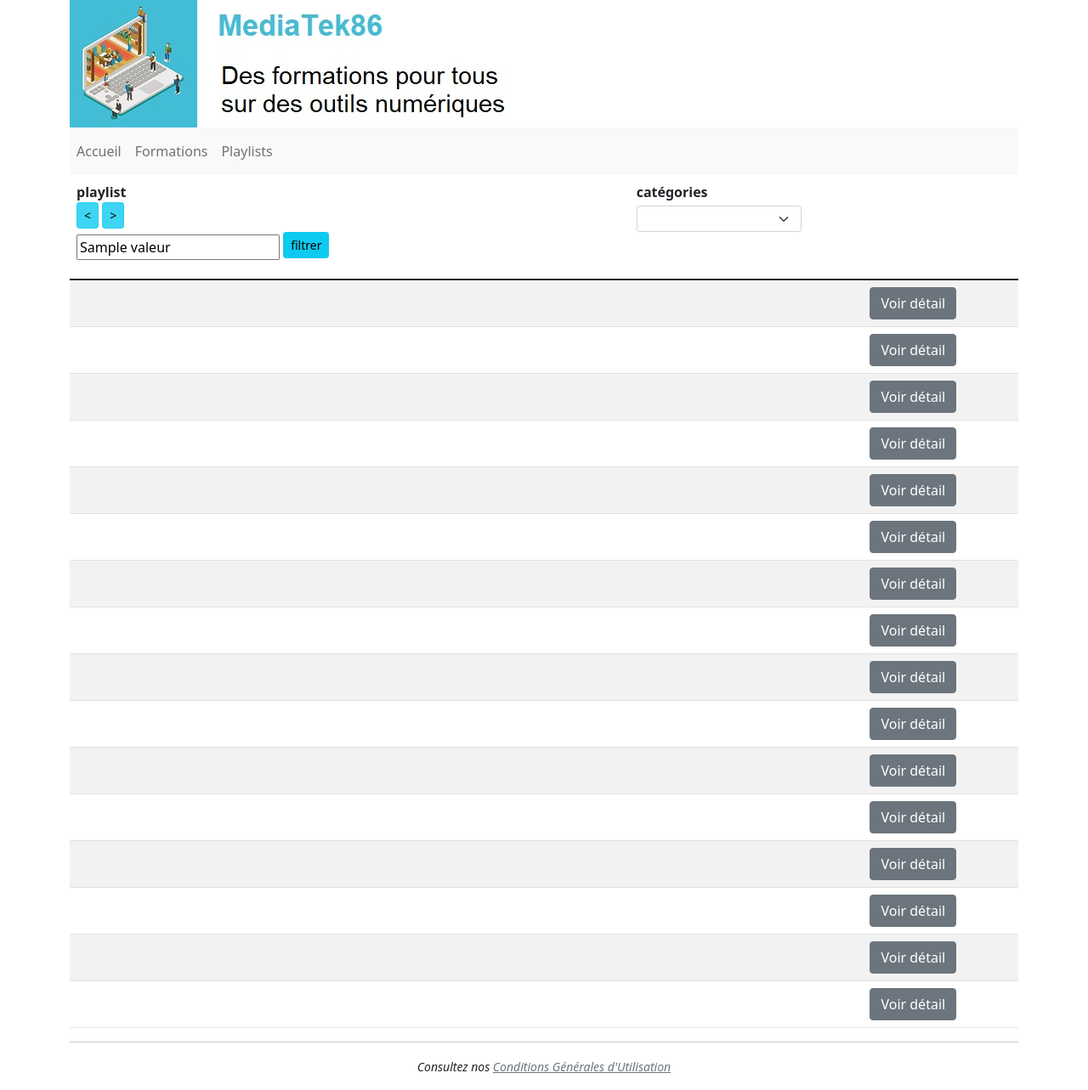
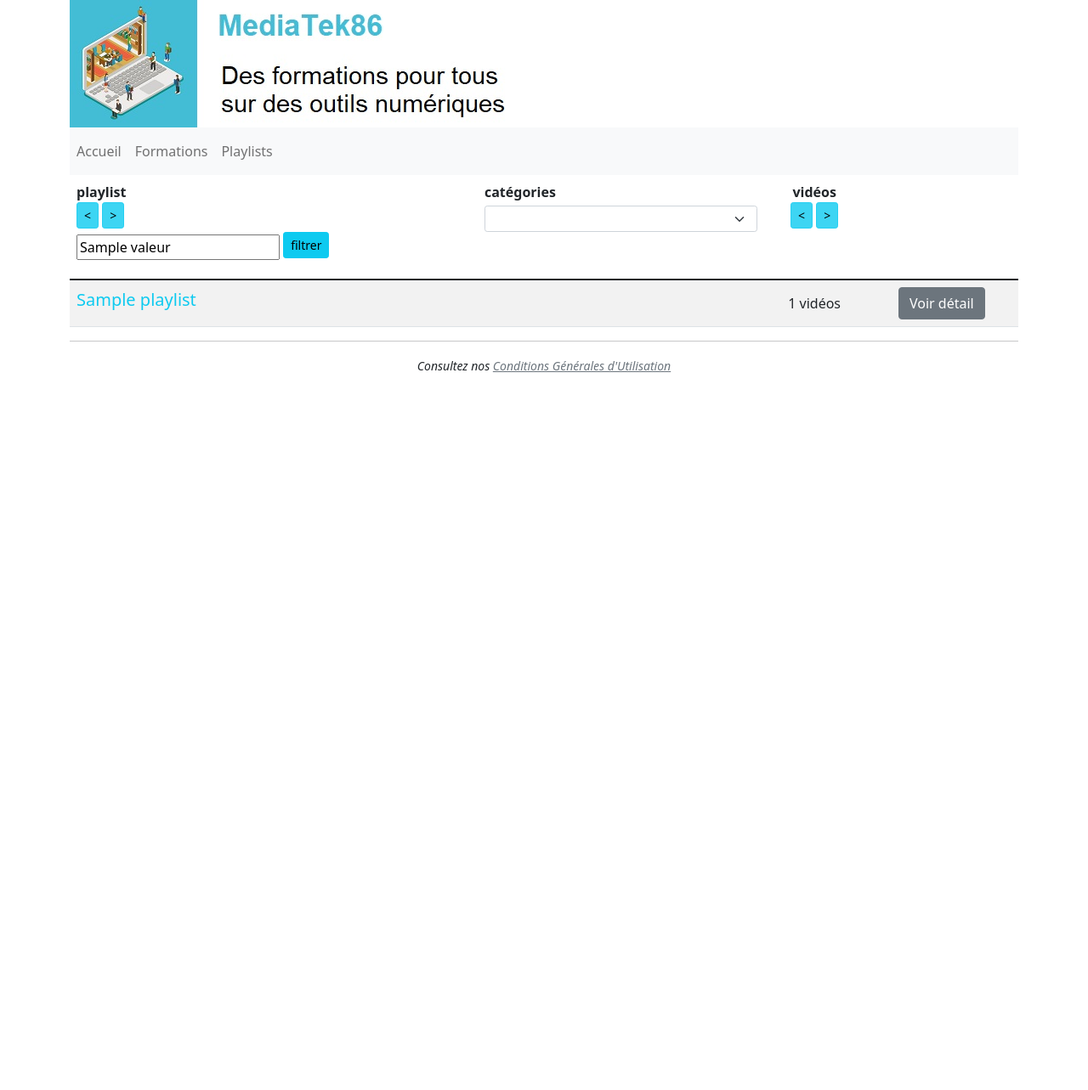
Before and after one commit to vinceh121/mediatekformation, a Symfony app: template templates/pages/playlists.html.twig in a window 1280 px wide. Shown: the whole page at 85% size. After the commit the page ends 438 px from the top, so only its background shows below. Run offline with Twig, Linux system fonts and the light colour scheme; the template is opened without the code that fills it: most values are stand-ins (such as "Sample title", 1, 10 or a date in 2020); lists and menus that the app fills with data are empty; some libraries are stand-ins or nearby versions.

Commit message:
feat: playlist size column and sorting

```diff
--- a/templates/pages/playlists.html.twig
+++ b/templates/pages/playlists.html.twig
@@ -4,59 +4,81 @@
   <thead>
     <tr>
       <th class="text-left align-top" scope="col">
-                    playlist<br />
-                    <a href="{{ path('playlists.sort', {champ:'name', ordre:'ASC'}) }}" class="btn btn-info btn-sm active" role="button" aria-pressed="true"><</a>
-                    <a href="{{ path('playlists.sort', {champ:'name', ordre:'DESC'}) }}" class="btn btn-info btn-sm active" role="button" aria-pressed="true">></a>
-                    <form class="form-inline mt-1" method="POST" action="{{ path('playlists.findallcontain', {champ:'name'}) }}">
+        playlist<br>
+        <a
+          href="{{ path('playlists.sort', {champ:'name', ordre:'ASC'}) }}"
+          class="btn btn-info btn-sm active" role="button"
+          aria-pressed="true">&lt;</a>
+        <a
+          href="{{ path('playlists.sort', {champ:'name', ordre:'DESC'}) }}"
+          class="btn btn-info btn-sm active" role="button"
+          aria-pressed="true">&gt;</a>
+        <form class="form-inline mt-1" method="POST"
+          action="{{ path('playlists.findallcontain', {champ:'name'}) }}">
           <div class="form-group mr-1 mb-2">
             <input type="text" class="sm" name="recherche"
               value="{% if valeur|default and not table|default %}{{ valeur }}{% endif %}">
-                            <input type="hidden" name="_token" value="{{ csrf_token('filtre_name') }}">
+            <input type="hidden" name="_token"
+              value="{{ csrf_token('filtre_name') }}">
             <button type="submit" class="btn btn-info mb-2 btn-sm">filtrer</button>
           </div>
         </form>
       </th>
       <th class="text-left align-top" scope="col">
         catégories
-                    <form class="form-inline mt-1" method="POST" action="{{ path('playlists.findallcontain', {champ:'id', table:'categories'}) }}">
-                        <select class="form-select form-select-sm" name="recherche" id="recherche" onchange="this.form.submit();">
+        <form class="form-inline mt-1" method="POST"
+          action="{{ path('playlists.findallcontain', {champ:'id', table:'categories'}) }}">
+          <select class="form-select form-select-sm" name="recherche"
+            id="recherche" onchange="this.form.submit();">
             <option value=""></option>
             {% for categorie in categories %}
-                                <option
-                                    {% if valeur|default and valeur==categorie.id %}
-                                        selected
-                                    {% endif %}
-                                    value="{{ categorie.id }}">{{ categorie.name }}
+            <option {% if valeur|default and valeur==categorie.id %}
+              selected {% endif %} value="{{ categorie.id }}">{{ categorie.name }}
             </option>
             {% endfor %}
           </select>
         </form>
       </th>
       <th class="text-center align-top" scope="col">
-                    &nbsp;
+        vidéos<br>
+        <a
+          href="{{ path('playlists.sort', {champ:'formationsCount', ordre:'ASC'}) }}"
+          class="btn btn-info btn-sm active" role="button"
+          aria-pressed="true">&lt;</a>
+        <a
+          href="{{ path('playlists.sort', {champ:'formationsCount', ordre:'DESC'}) }}"
+          class="btn btn-info btn-sm active" role="button"
+          aria-pressed="true">&gt;</a>
       </th>
+      <th class="text-center align-top" scope="col">&nbsp;</th>
     </tr>
   </thead>
   <tbody>
     <!-- boucle sur les playlists -->
     {% if playlists|length > 0 %}
-                {% for k in 0..playlists|length-1 %}
+    {% for p in playlists %}
     <tr class="align-middle">
       <td>
         <h5 class="text-info">
-                                {{ playlists[k].name }}
+          {{ p.name }}
         </h5>
       </td>
       <td class="text-left">
-                            {% set categories = playlists[k].categoriesplaylist %}
+        {% set categories = p.categoriesplaylist %}
         {% if categories|length > 0  %}
         {% for c in 0..categories|length-1 %}
-                                    &nbsp;{{ categories[c] }}
+        &nbsp;
+        {{ categories[c] }}
         {% endfor %}
         {% endif %}
       </td>
       <td class="text-center">
-                            <a href="{{ path('playlists.showone', {id:playlists[k].id}) }}" class="btn btn-secondary">Voir détail</a>
+        {{ p.formationsCount }}
+        vidéos
+      </td>
+      <td class="text-center">
+        <a href="{{ path('playlists.showone', {id:p.id}) }}"
+          class="btn btn-secondary">Voir détail</a>
       </td>
     </tr>
     {% endfor %}
```
Also changed, not shown: src/Controller/FormationsController.php (+15 -10 lines), src/Controller/PlaylistsController.php (+17 -7 lines), src/Entity/Playlist.php (+32 -3 lines), src/Repository/PlaylistRepository.php (+19 -7 lines), 1 other file. Lines whose indentation alone changed are shown as unchanged.
